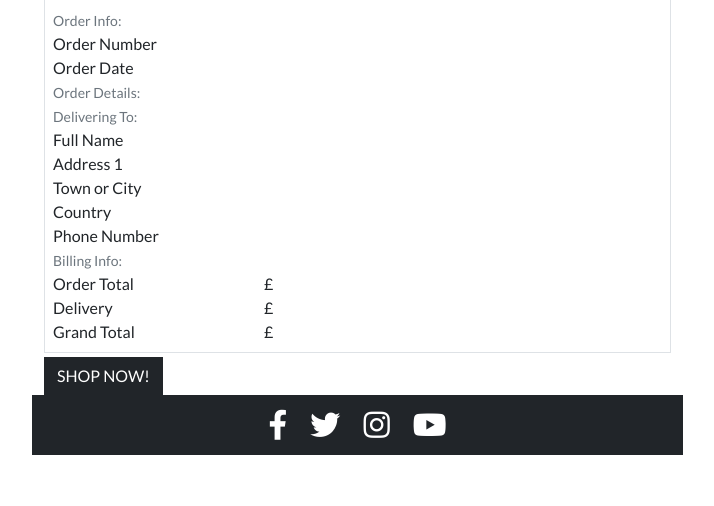
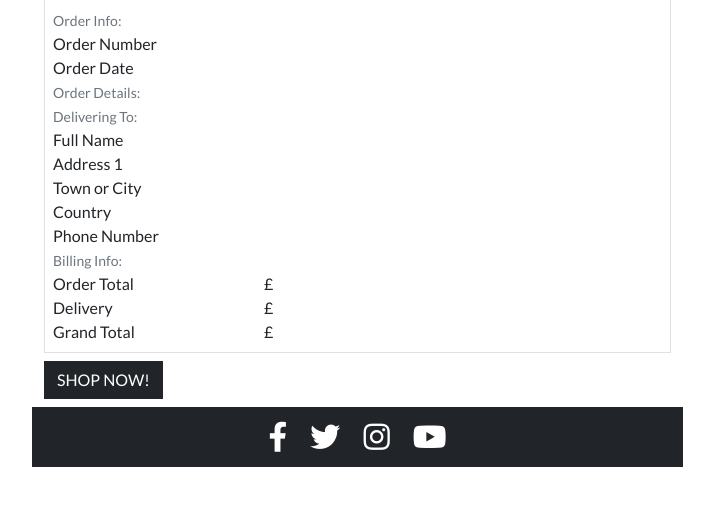
Before and after one commit to Chloe-O/Nandi-Store, a Django app: template checkout/templates/checkout/checkout_success.html in a window 1280 px wide. Shown: the part 207-713 px from the top of the page, without its empty margins (38-752 px from the left). Run offline with Django 3.2, Linux system fonts and the light colour scheme; the template is opened without the code that fills it, so the values that code supplies are empty; some libraries are stand-ins or nearby versions.

Commit message:
margins updated on checkout_success buttons

```diff
--- a/checkout/templates/checkout/checkout_success.html
+++ b/checkout/templates/checkout/checkout_success.html
@@ -185,11 +185,11 @@
                 {% if from_profile %}
     <!--View profile-->
     <a href="{% url 'profile' %}" class="btn btn-dark rounded-0 text-uppercase">
-        <span class="font-weight-bold mt-1">My Profile</span>
+        <span class="font-weight-bold my-2">My Profile</span>
     </a>
                 {% else %}
     <!--Back to shopping-->
-    <a href="{% url 'products' %}" class="btn btn-dark rounded-0 text-uppercase mt-1">
+    <a href="{% url 'products' %}" class="btn btn-dark rounded-0 text-uppercase my-2">
         <span class="font-weight-bold">Shop now!</span>
     </a>
                 {% endif %}
```
